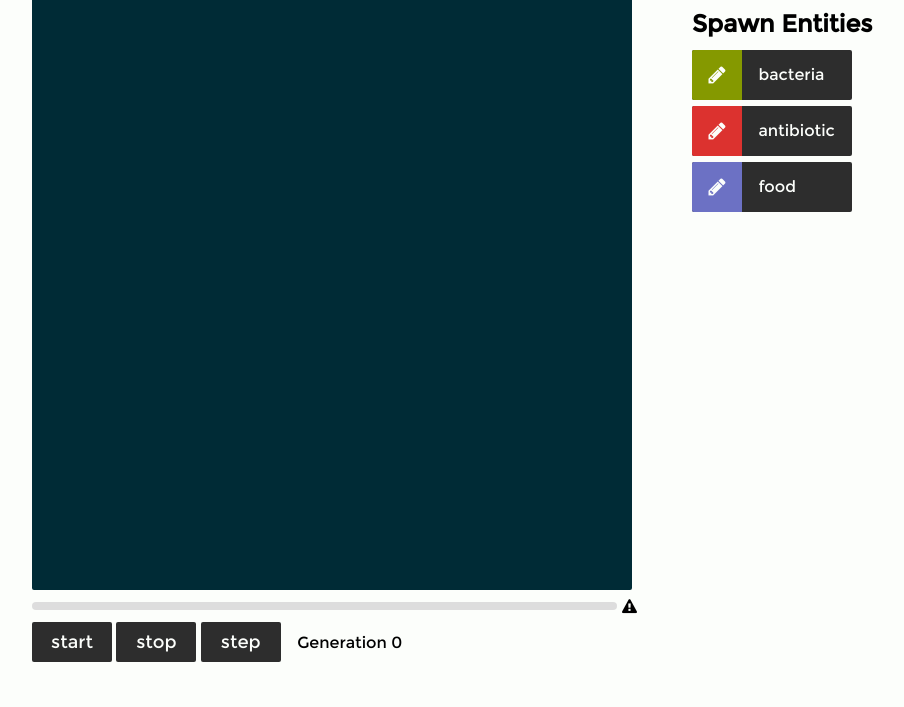
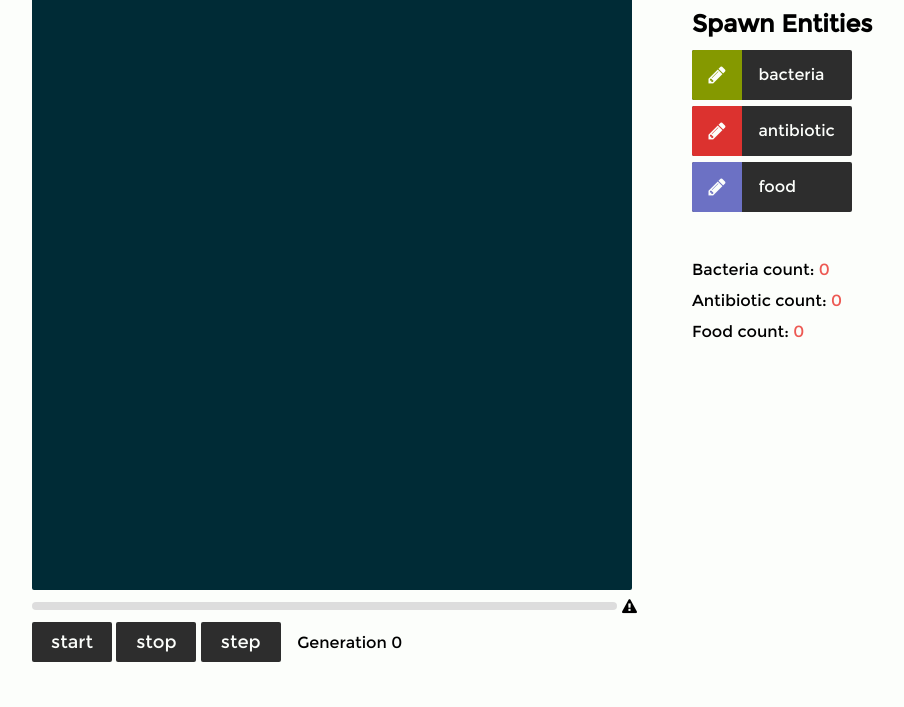
Before and after one commit to thomasguerena/cs441-ai-project, a website: page index.html in a window 1280 px wide. Shown: the part 73-780 px from the top of the page, without its empty margins (128-1032 px from the left). Drawn offline with nearby package versions, Linux system fonts and the light colour scheme.

Commit message:
Added bacteria, antibiotic, and food counters to the ui.

```diff
--- a/index.html
+++ b/index.html
@@ -22,6 +22,9 @@
 				<div><i class="fa fa-pencil"></i></div>
 				<span>food</span>
 			</div>
+			<p>Bacteria count: <span>0</span></p>
+			<p>Antibiotic count: <span>0</span></p>
+			<p>Food count: <span>0</span></p>
 		</div>
 		<canvas width="600px" height="600px"></canvas><br>
 		<div class="progress-bar"><div></div><i class="fa fa-exclamation-triangle"></i></div>
@@ -30,7 +33,7 @@
 		<button onclick="sim.step()">step</button>
 		<div class="message-box">Generation 0</div>
 
-		<!-- ...a ridiculous list of adjustable parameters... -->
+		<!-- ...an ugly list of adjustable parameters... -->
 
 		<h2 header>Settings</h2>
 
--- a/src/main.js
+++ b/src/main.js
@@ -77,6 +77,7 @@
 	};
 
 	Simulation.prototype.report = function () {
+		updateCounters();
 		console.log('\n\nGeneration ' + generation + '\n');
 		console.log('Bacteria count: ' + environment.bacteriaCount);
 		console.log('Antibiotic count: ' + environment.antibioticCount);
@@ -104,6 +105,8 @@
 				this.founders.food.push(new Food(pos.x, pos.y));
 			}
 		}
+
+		updateCounters();
 		canvas.render();
 	};
 
--- a/src/ui.js
+++ b/src/ui.js
@@ -152,4 +152,11 @@
 		}
 	};
 
+	// Update the bacteria, antibiotic, and food counters.
+	window.updateCounters = function () {
+		$('.sidebar p:nth-of-type(1) span').html(environment.bacteriaCount);
+		$('.sidebar p:nth-of-type(2) span').html(environment.antibioticCount);
+		$('.sidebar p:nth-of-type(3) span').html(environment.foodCount);
+	};
+
 })();
--- a/style/sass/main.scss
+++ b/style/sass/main.scss
@@ -87,6 +87,18 @@ h1, h2 {
 
 		&.selected {}
 	}
+
+	p {
+		margin: 12px 0;
+
+		&:nth-of-type(1) {
+			margin-top: 48px;
+		}
+
+		span {
+			color: $color-highlighted-font;
+		}
+	}
 }
 
 canvas {
```
Also changed, not shown: style/main.css, 1 other file.
